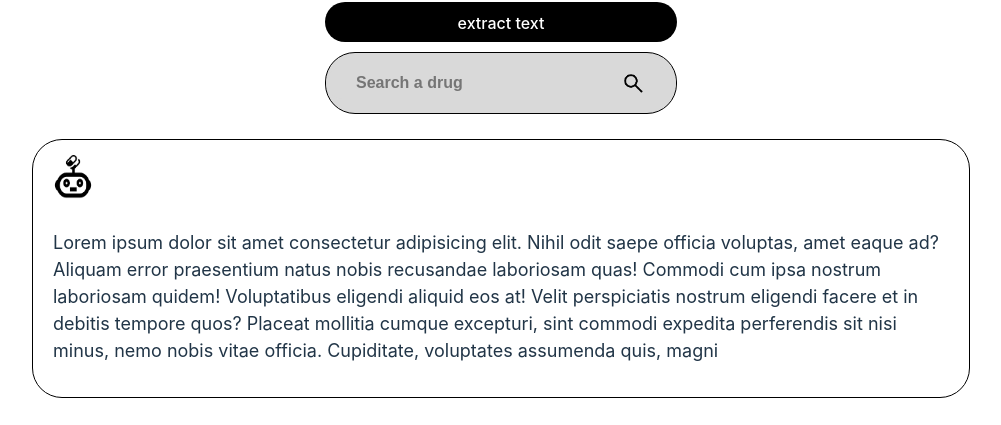
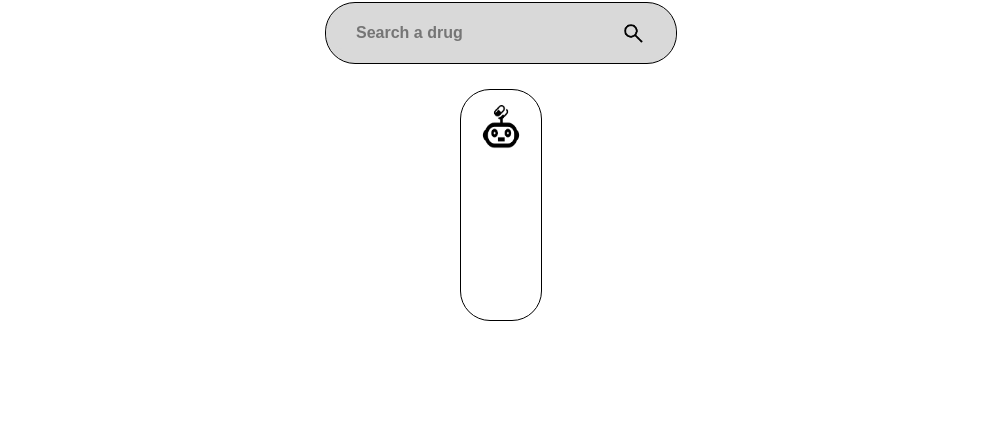
Before and after one commit to Cavista-Hackathon-2024/Team-Alphacodes, a React (Vite) app in the folder medichecks/: page / in a window 1280 px wide. Shown: the part 597-1022 px from the top of the page, without its empty margins (139-1140 px from the left). After the commit the page ends 948 px from the top, so only its background shows below. Built offline with nearby package versions, Linux system fonts and the light colour scheme.

Commit message:
AI query execution and display

```diff
--- a/medichecks/package.json
+++ b/medichecks/package.json
@@ -10,6 +10,7 @@
     "preview": "vite preview"
   },
   "dependencies": {
+    "@google/generative-ai": "^0.8.0",
     "axios": "^1.6.8",
     "react": "^18.2.0",
     "react-dom": "^18.2.0"
--- /dev/null
+++ b/medichecks/src/Ai integration/AiResponse.js
@@ -0,0 +1,32 @@
+import { GoogleGenerativeAI } from "@google/generative-ai";
+
+
+const APIKEY = "AIzaSyBEokEdDI71M72flZd0bfwUZgcfcOfzdTY"
+
+
+
+
+const genAI = new GoogleGenerativeAI(APIKEY);
+const model = genAI.getGenerativeModel({ model: "gemini-pro"});
+
+
+export default async function RunAiQuery(druginfo, drug) {
+    const prompt = `Write a detailed explanation on this drug ${drug}, by extracting and using the information in this json file ${druginfo} remove the json syntax in the response. Respond with no text formatting and remove all * characters`
+
+    const result = await model.generateContent(prompt);
+    const response = result.response;
+
+
+    const candidates = response?.candidates;
+    if (candidates && candidates.length > 0) {
+        const content = candidates[0].content;
+        const parts = content?.parts;
+        if (parts && parts.length > 0) {
+            const text = parts[0].text;
+            console.log(`Explanation of drug ${drug}: ${text}`);
+            return text;
+        }
+    }
+    console.log("Explanation not found.");
+
+}
--- a/medichecks/src/App.css
+++ b/medichecks/src/App.css
@@ -24,8 +24,8 @@ header h1{
 }
 
 .take-picture{
-    width: 410px;
-    height: 300px;
+    width: 350px;
+    height: 250px;
     background-color: #D9D9D9;
     display: flex;
     align-items: center;
--- a/medichecks/src/App.jsx
+++ b/medichecks/src/App.jsx
@@ -2,17 +2,71 @@ import "./App.css";
 import InputForm from "./components/InputForm/InputForm";
 import medbotlogo from "./assets/medbotlogo.png";
 import ResultDisplay from "./components/ResultDisplay/ResultDisplay";
+import RunAiQuery from "./Ai integration/AiResponse";
+import { useEffect, useState } from "react";
+
+function App() {
+  const [response, setResponse] = useState("");
+  const [AiJsonInfo, setAiJsonInfo] = useState("")
 
 
-function App() {
+  const getDrugData = async (drug) => {
+    try {
+      const response = await fetch(
+        `https://api.fda.gov/drug/drugsfda.json?search=${drug}`
+      );
+
+      const data = await response.json();
+      const productData = data.results[0].products[0];
+
+      const drugInfo = {
+        productNumber: productData.product_number,
+        reference_drug: productData.reference_drug,
+        brand_name: productData.brand_name,
+        active_ingredients: productData.active_ingredients,
+        reference_standard: productData.reference_standard,
+        dosage_form: productData.dosage_form,
+        marketing_status: productData.marketing_status,
+      };
+
+      // console.log(drugInfo)
+
+      setAiJsonInfo(JSON.stringify(drugInfo))
+
+    } catch (error) {
+      console.error("Error:", error.message);
+    }
+  };
+
+
+
+  const callAiFunction = async (drug) => {
+    console.log(AiJsonInfo)
+
+    const AiResponse = await RunAiQuery(AiJsonInfo, drug);
+
+    console.log(AiResponse);
+
+
+    if (AiResponse) {
+      setResponse(AiResponse);
+    } else {
+      setResponse("Explanation not found");
+    }
+  };
+
+  const finalResult = response
+
+
+
   return (
     <div className="App">
       <header>
         <img src={medbotlogo} alt="medcheck logo" />
         <h1>Welcome to Medichecks</h1>
       </header>
-      <InputForm />
-      <ResultDisplay />
+      <InputForm getDrugData={getDrugData} getAiResponse = {callAiFunction}/>
+      <ResultDisplay result={finalResult} />
     </div>
   );
 }
--- a/medichecks/src/components/InputForm/InputForm.jsx
+++ b/medichecks/src/components/InputForm/InputForm.jsx
@@ -1,9 +1,9 @@
-import submitIcon from "../../assets/uploadimage.png";
 import searchIcon from "../../assets/searchIcon.png";
 import Scanner from "../Scanner/Scanner";
 import { useState } from "react";
 
-export default function InputForm() {
+
+export default function InputForm({ getDrugData, getAiResponse}) {
   const [file, setFile] = useState(null);
   const [searchTerm, setSearchTerm] = useState();
 
@@ -17,33 +17,6 @@ export default function InputForm() {
     const value = event.target.value
     setSearchTerm(value)
     console.log(value);
-  }
-
-  const getDrugData = async () => {
-    try {
-        const response = await fetch(`https://api.fda.gov/drug/drugsfda.json?search=${searchTerm}`);
-        if (!response.ok) {
-            throw new Error('Failed to fetch data');
-        }
-        const data = await response.json();
-        const productData =  data.results[0].products[0]
-
-        const drugInfo = {
-            productNumber: productData.product_number,
-            reference_drug: productData.reference_drug,
-            brand_name: productData.brand_name,
-            active_ingredients: productData.active_ingredients,
-            reference_standard: productData.reference_standard,
-            dosage_form: productData.dosage_form,
-            marketing_status: productData.marketing_status
-        }
-
-        console.log(drugInfo)
-
-        return data;
-    } catch (error) {
-        console.error('Error:', error.message);
-    }
   }
 
   return (
@@ -74,7 +47,14 @@ export default function InputForm() {
             src={searchIcon}
             alt="enter-search"
             className="submit-icon search-btn"
-            onClick={getDrugData}
+            onClick={async () => {
+                try{
+                    await getDrugData(searchTerm)
+                    await getAiResponse(searchTerm)
+                }catch(error){
+                    console.error("Error:", error)
+                }
+            }}
           />
         </label>
       </form>
--- a/medichecks/src/components/ResultDisplay/ResultDisplay.jsx
+++ b/medichecks/src/components/ResultDisplay/ResultDisplay.jsx
@@ -1,18 +1,12 @@
 import medbotlogo from "../../assets/medbotlogo.png";
 import "./resultdisplay.css";
 
-export default function ResultDisplay() {
+export default function ResultDisplay({ result }) {
   return (
     <section className="result-display">
       <img src={medbotlogo} alt="medchecks logo" />
       <p className="result-content">
-        Lorem ipsum dolor sit amet consectetur adipisicing elit. Nihil odit
-        saepe officia voluptas, amet eaque ad? Aliquam error praesentium natus
-        nobis recusandae laboriosam quas! Commodi cum ipsa nostrum laboriosam
-        quidem! Voluptatibus eligendi aliquid eos at! Velit perspiciatis nostrum
-        eligendi facere et in debitis tempore quos? Placeat mollitia cumque
-        excepturi, sint commodi expedita perferendis sit nisi minus, nemo nobis
-        vitae officia. Cupiditate, voluptates assumenda quis, magni
+        {result}
       </p>
     </section>
   );
--- a/medichecks/src/components/ResultDisplay/resultdisplay.css
+++ b/medichecks/src/components/ResultDisplay/resultdisplay.css
@@ -1,11 +1,11 @@
 
 .result-display{
     border: 1px solid black;
-    max-width: 70%;
+    max-width: 60%;
     min-height: 200px;
     border-radius: 30px;
     padding: 15px 20px;
-    margin-bottom: 30px;
+    margin: 0px 40px 30px;
 }
 
 .result-display > img {
```
Also changed, not shown: 1 other file (tests, documents, lock files or other folders).
